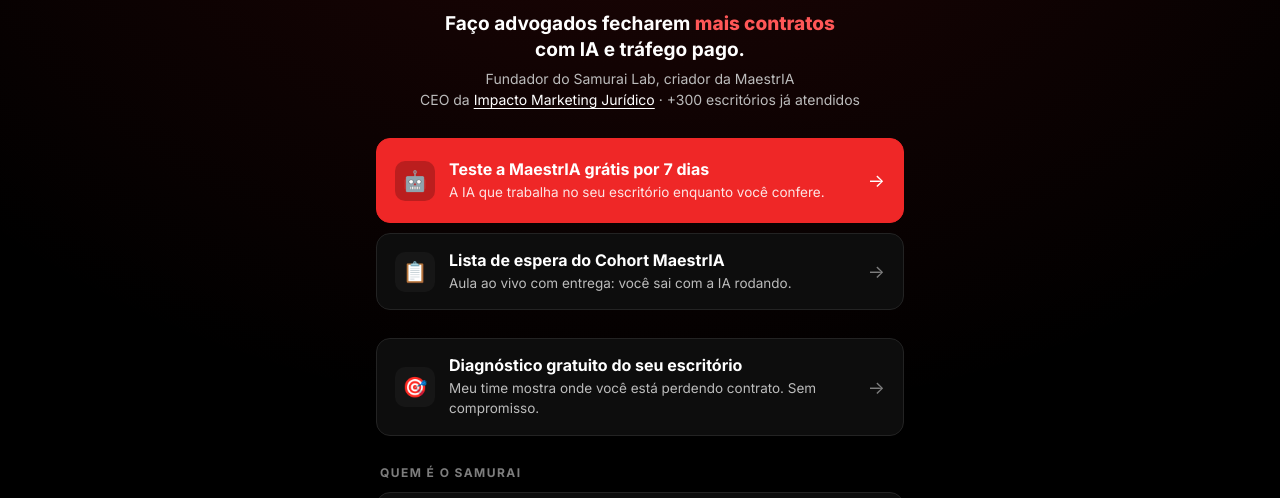
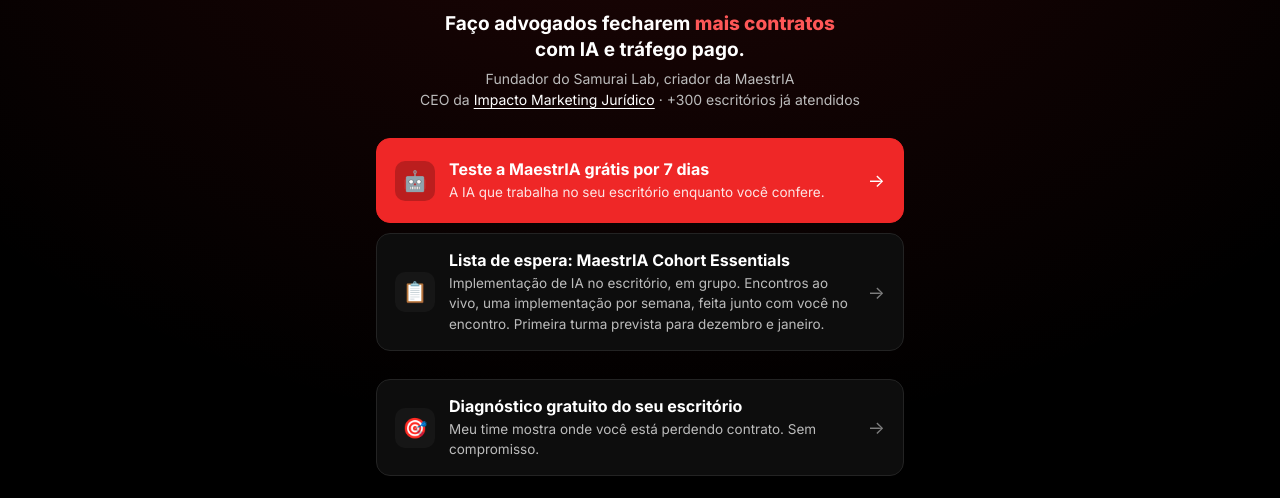
Before and after one commit to SamuraiImpacto/samurai-links, a plain HTML site: page index.html in a window 1280 px wide. Shown: the part 229-727 px from the top of the page. Drawn offline with Linux system fonts and the light colour scheme.

Commit message:
Cartão do Cohort explica o que é a turma (#7) (#8)
Co-authored-by: Claude Opus 5.5 <noreply@anthropic.com>

```diff
--- a/index.html
+++ b/index.html
@@ -122,8 +122,8 @@
     <a class="botao" data-destino="cohort" href="https://maestria.samurailab.com.br/lista-de-espera/" target="_blank" rel="noopener">
       <span class="icone" aria-hidden="true">📋</span>
       <span class="txt">
-        <span class="titulo">Lista de espera do Cohort MaestrIA</span>
-        <span class="sub">Aula ao vivo com entrega: você sai com a IA rodando.</span>
+        <span class="titulo">Lista de espera: MaestrIA Cohort Essentials</span>
+        <span class="sub">Implementação de IA no escritório, em grupo. Encontros ao vivo, uma implementação por semana, feita junto com você no encontro. Primeira turma prevista para dezembro e janeiro.</span>
       </span>
       <span class="seta" aria-hidden="true">→</span>
     </a>
```
